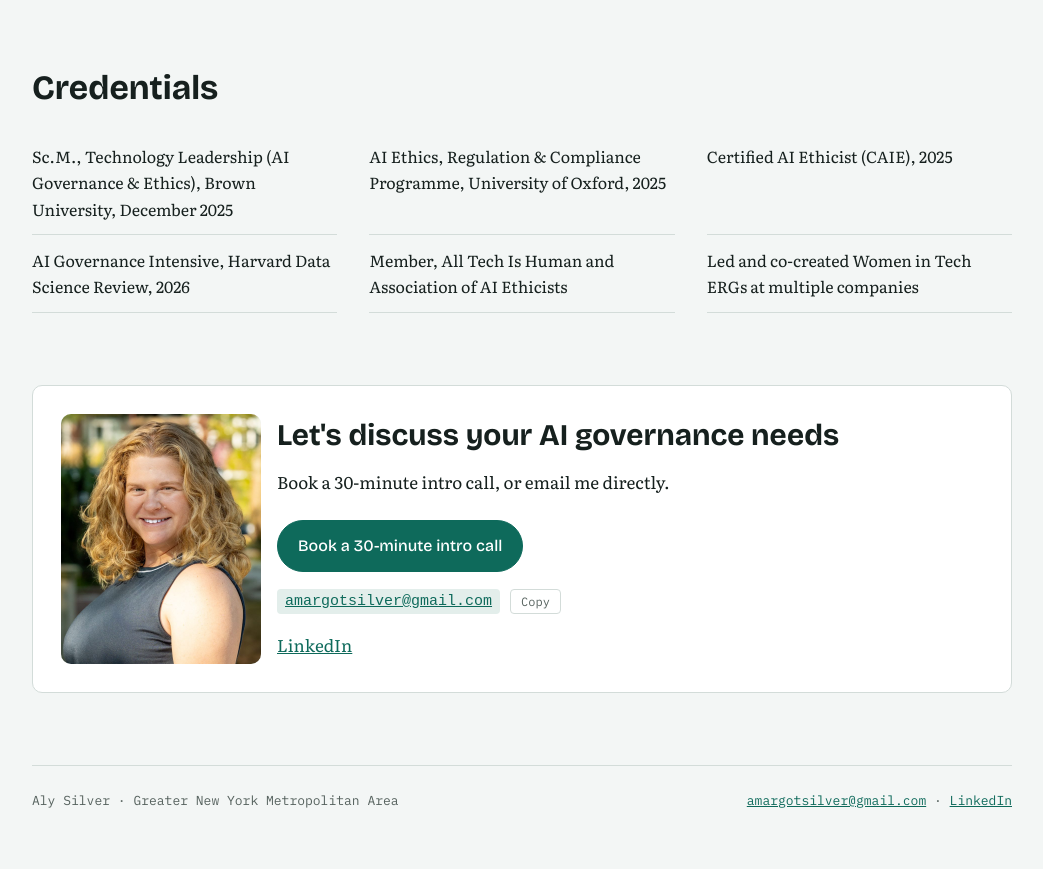
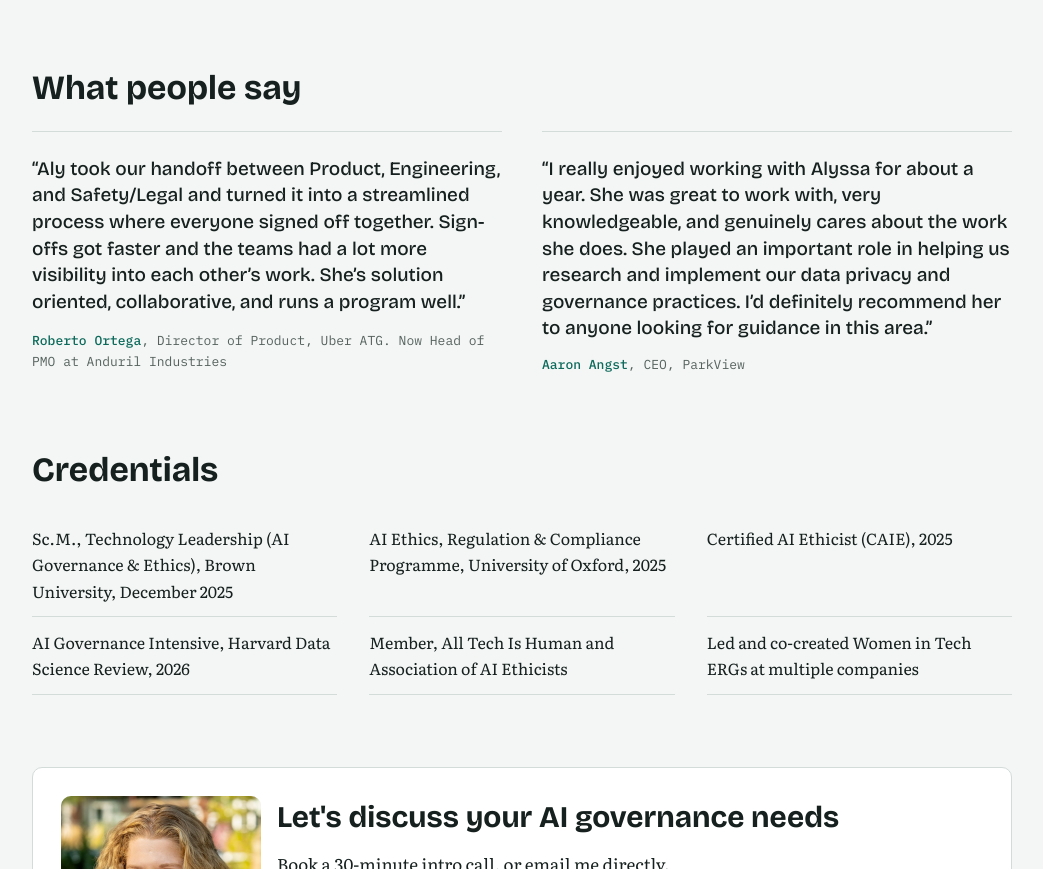
Before and after one commit to Alysete/Alysilver.com, a plain HTML site: page index.html in a window 1280 px wide. Shown: the part 2522-3391 px from the top of the page, without its empty margins (118-1161 px from the left). Drawn offline with nearby package versions, Linux system fonts and the light colour scheme.

Commit message:
Add files via upload

```diff
--- a/index.html
+++ b/index.html
@@ -156,6 +156,13 @@ ul.plain{list-style:none;padding:0;margin:0}
 .callout{border-left:3px solid var(--gate);background:var(--gate-bg);padding:16px 20px;border-radius:0 6px 6px 0}
 .callout .label{color:var(--gate);margin-bottom:6px}
 .callout p{font-family:var(--display);font-size:20px;font-weight:500;line-height:1.35}
+.quote{margin:0;display:grid;gap:12px;padding:24px 0 4px;border-top:1px solid var(--line)}
+.quote blockquote{margin:0;font-family:var(--display);font-size:clamp(19px,2.4vw,22px);font-weight:500;line-height:1.4;color:var(--fg)}
+.quote figcaption{font-family:var(--mono);font-size:13px;color:var(--muted)}
+.quote figcaption b{color:var(--accent);font-weight:500}
+.testimonials{display:grid;gap:8px 40px}
+@media (min-width:760px){.testimonials{grid-template-columns:1fr 1fr}}
+.testimonials .quote blockquote{font-size:clamp(17px,2vw,19px)}
 .takeaway{border-top:2px solid var(--fg);padding-top:16px}
 .next{margin-top:56px;padding-top:20px;border-top:1px solid var(--line);display:flex;justify-content:space-between;flex-wrap:wrap;gap:12px}
 .next a{font-family:var(--display);font-size:18px;text-decoration:none}
@@ -261,6 +268,20 @@ footer{border-top:1px solid var(--line);padding-block:24px 40px;display:flex;fle
         <a class="case" href="#evaluation" data-go="evaluation"><h3>Release-blocking evaluation and benchmarking for a security AI model</h3><span class="arrow">→</span><span class="gate">Gate: release blocked if false positives exceed the threshold</span></a>
         <a class="case" href="#risk-tiering" data-go="risk-tiering"><h3>Risk-tiered and collaborative safety review for autonomous vehicle requirements</h3><span class="arrow">→</span><span class="gate">Gate: Product, Engineering, Safety and Legal sign off together</span></a>
         <a class="case" href="#fairness" data-go="fairness"><h3>Finding and fixing a skin tone gap in avatar data capture</h3><span class="arrow">→</span><span class="gate">Gate: attribute checklist before system sign-off</span></a>
+      </div>
+    </section>
+
+    <section class="block" aria-labelledby="h-test">
+      <h2 id="h-test">What people say</h2>
+      <div class="testimonials">
+        <figure class="quote">
+          <blockquote>“Aly took our handoff between Product, Engineering, and Safety/Legal and turned it into a streamlined process where everyone signed off together. Sign-offs got faster and the teams had a lot more visibility into each other’s work. She’s solution oriented, collaborative, and runs a program well.”</blockquote>
+          <figcaption><b>Roberto Ortega</b>, Director of Product, Uber ATG. Now Head of PMO at Anduril Industries</figcaption>
+        </figure>
+        <figure class="quote">
+          <blockquote>“I really enjoyed working with Alyssa for about a year. She was great to work with, very knowledgeable, and genuinely cares about the work she does. She played an important role in helping us research and implement our data privacy and governance practices. I’d definitely recommend her to anyone looking for guidance in this area.”</blockquote>
+          <figcaption><b>Aaron Angst</b>, CEO, ParkView</figcaption>
+        </figure>
       </div>
     </section>
 
@@ -447,6 +468,10 @@ footer{border-top:1px solid var(--line);padding-block:24px 40px;display:flex;fle
       </figure>
       <div><h2>Risk tiering in practice</h2><p>Not every requirement carried the same risk. Pedestrian interaction requirements were the highest tier and got more review time and scrutiny by default.</p><p>One example covered vehicle behavior around pedestrians with disabilities in crosswalks. Product and Engineering wanted to move forward. Safety and Legal needed more time for edge cases. We worked it through in a biweekly working session.</p></div>
       <div class="callout"><div class="label">The resolution</div><p>Signed off with additional safety controls, which could be revisited once the technology had proven itself.</p></div>
+      <figure class="quote">
+        <blockquote>“Aly took our handoff between Product, Engineering, and Safety/Legal and turned it into a streamlined process where everyone signed off together. Sign-offs got faster and the teams had a lot more visibility into each other’s work. She’s solution oriented, collaborative, and runs a program well.”</blockquote>
+        <figcaption><b>Roberto Ortega</b>, Director of Product, Uber ATG. Now Head of PMO at Anduril Industries</figcaption>
+      </figure>
       <div class="takeaway"><span class="label">What this means for your organization</span><p style="margin-top:8px">Controls shouldn't be static. Match their intensity to current risk and demonstrated maturity, and define what would trigger a review.</p></div>
     </div>
     <div class="next"><a href="#evaluation" data-go="evaluation">← Security AI evaluation</a><a href="#fairness" data-go="fairness">Next: avatar data capture →</a></div>
```
